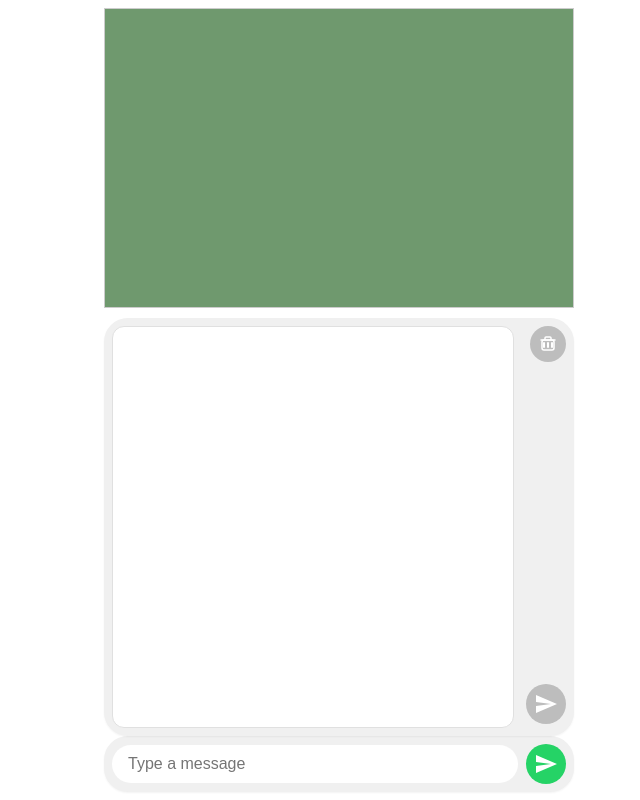
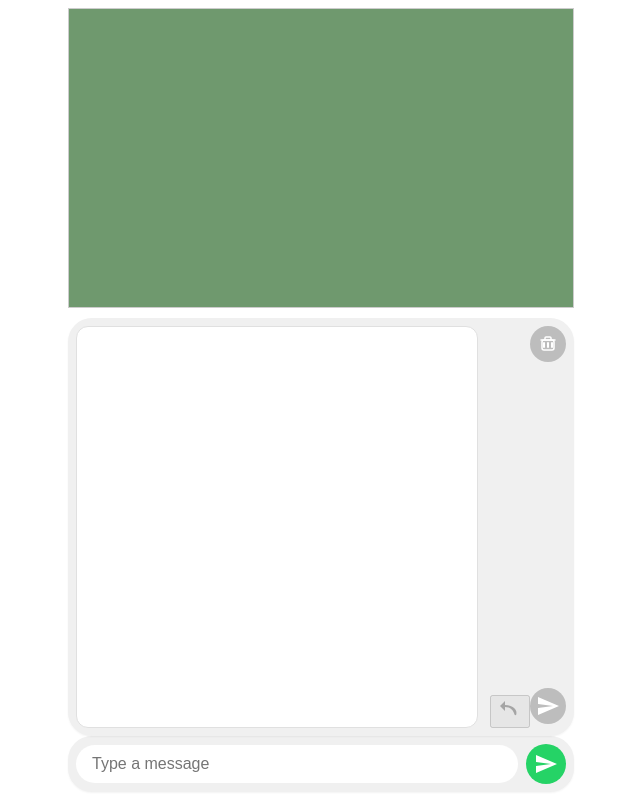
Before and after one commit to barboym/chatdraw, a Vue app in the folder frontend/: page / in a window 1280 px wide. Shown: the whole page, without its empty margins (66-706 px from the left). Built offline with nearby package versions, Linux system fonts and the light colour scheme.

Commit message:
added the undo button with broken css

```diff
--- a/frontend/src/components/InputContainerImage.vue
+++ b/frontend/src/components/InputContainerImage.vue
@@ -3,6 +3,7 @@ import { ref, onMounted, watch } from 'vue'
 import { createSvgFromPaths } from './SVGUtils';
 import IconSendButton from './icons/IconSendButton.vue';
 import IconEraseButton from './icons/IconEraseButton.vue';
+import IconUndoButton from './icons/IconUndoButton.vue';
 
 const props = defineProps<{
   submitFunction: (svg:string) => void
@@ -141,6 +142,14 @@ watch(strokes, drawCanvas)
       <IconEraseButton/>
     </button>
     <button
+      class="Undo-button"
+      @click="() => { strokes.pop(); currentStroke = []; drawCanvas(); }"
+      :disabled="strokes.length === 0 && currentStroke.length === 0"
+      aria-label="Undo"
+    >
+      <IconUndoButton/>
+    </button>
+    <button
       class="send-button"
       @click="handleSubmit"
       :disabled="strokes.length === 0"
@@ -175,6 +184,28 @@ watch(strokes, drawCanvas)
     background: #bdbdbd;
     cursor: not-allowed;
   }
+  .undo-button {
+    position: absolute;
+    top: 8px;
+    right: 8px;
+    background: #ffba52;
+    border: none;
+    border-radius: 50%;
+    width: 36px;
+    height: 36px;
+    display: flex;
+    align-items: center;
+    justify-content: center;
+    color: #fff;
+    cursor: pointer;
+    transition: background 0.2s;
+    margin: 0;
+    z-index: 2;
+  }
+  .undo-button:disabled {
+    background: #bdbdbd;
+    cursor: not-allowed;
+  }
 .input-container {
   display: flex;
   align-items: flex-end; /* Align items to the bottom */
@@ -203,8 +234,8 @@ watch(strokes, drawCanvas)
   background: #25d366;
   border: none;
   border-radius: 50%;
-  width: 40px;
-  height: 40px;
+  width: 36px;
+  height: 36px;
   display: flex;
   align-items: center;
   justify-content: center;
@@ -213,6 +244,7 @@ watch(strokes, drawCanvas)
   transition: background 0.2s;
   /* No need for absolute positioning since flex aligns it to the end */
   margin-bottom: 4px; /* Optional: small offset from bottom */
+  right: 8px;
 }
 
 /* Remove .input-field since it's not used in this component */
--- /dev/null
+++ b/frontend/src/components/icons/IconUndoButton.vue
@@ -0,0 +1,15 @@
+<template>
+<svg
+        width="24"
+        height="24"
+        viewBox="0 0 24 24"
+        fill="none"
+        xmlns="http://www.w3.org/2000/svg"
+      >
+        <path
+          d="M7 7V3L2 8l5 5V9c5.5 0 8.5 3.5 9.5 7.5.2.8 1.3 1.1 1.7.3C19.8 12.2 15.5 7 7 7Z"
+          fill="currentColor"
+        />
+        />
+      </svg>
+</template>
--- a/frontend/src/components/setChat.ts
+++ b/frontend/src/components/setChat.ts
@@ -1,6 +1,5 @@
 
 import {ref} from 'vue';
-import {vi} from 'vitest';
 
 export type SystemMessage = {
   text?:string
```
Also changed, not shown: 1 other file (tests, documents, lock files or other folders).
